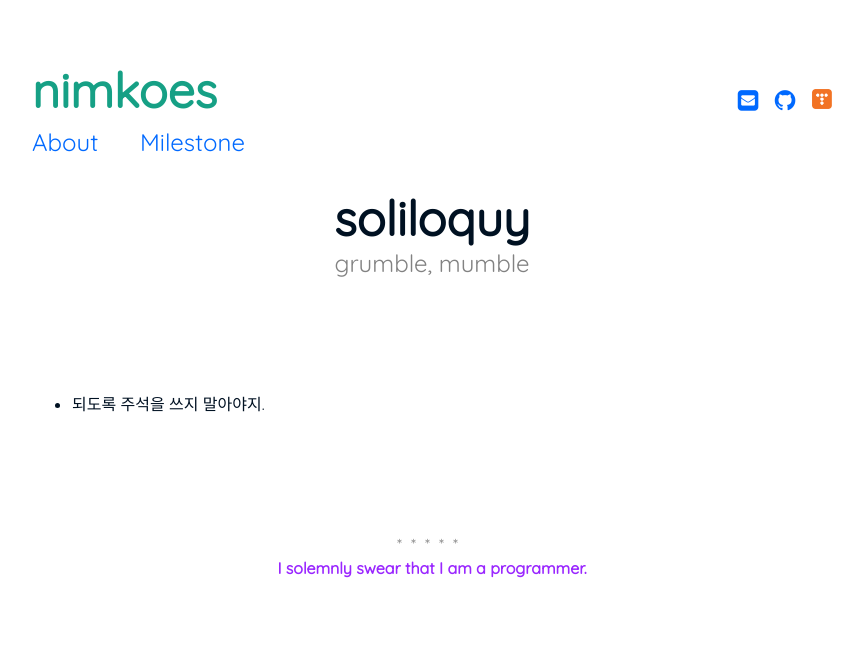
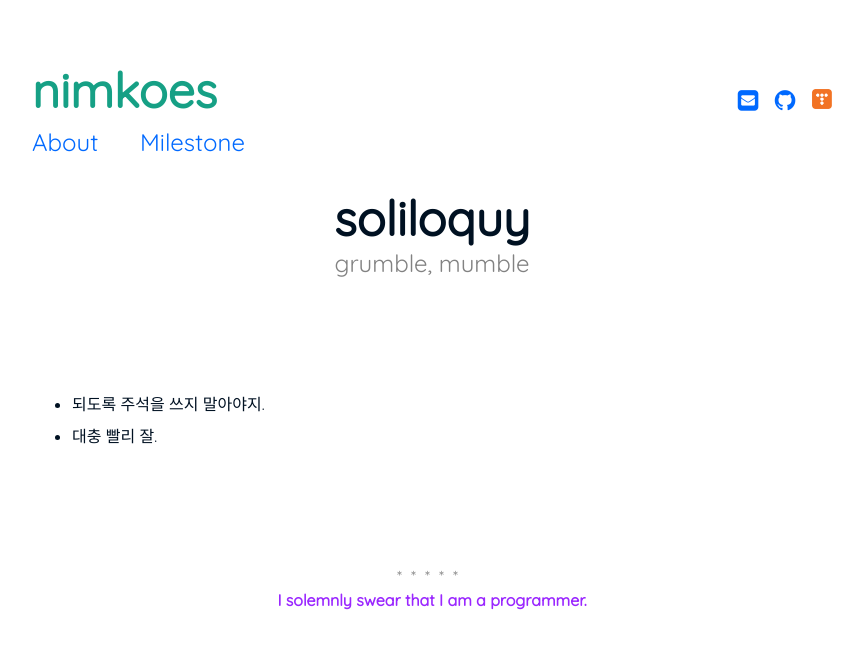
Before and after one commit to nimkoes/portfolio, a Jekyll site: the page built from _posts/1350-01-24-soliloquy.md, in a window 1280 px wide. Shown: the top 649 px of the page, without its empty margins (208-1071 px from the left). Built offline with Jekyll 4.4.1, drawn with Linux system fonts in a browser that asks for light colours.

```diff
--- a/_posts/1350-01-24-soliloquy.md
+++ b/_posts/1350-01-24-soliloquy.md
@@ -10,3 +10,4 @@
 
 
 - 되도록 주석을 쓰지 말아야지.
+- 대충 빨리 잘.
```
